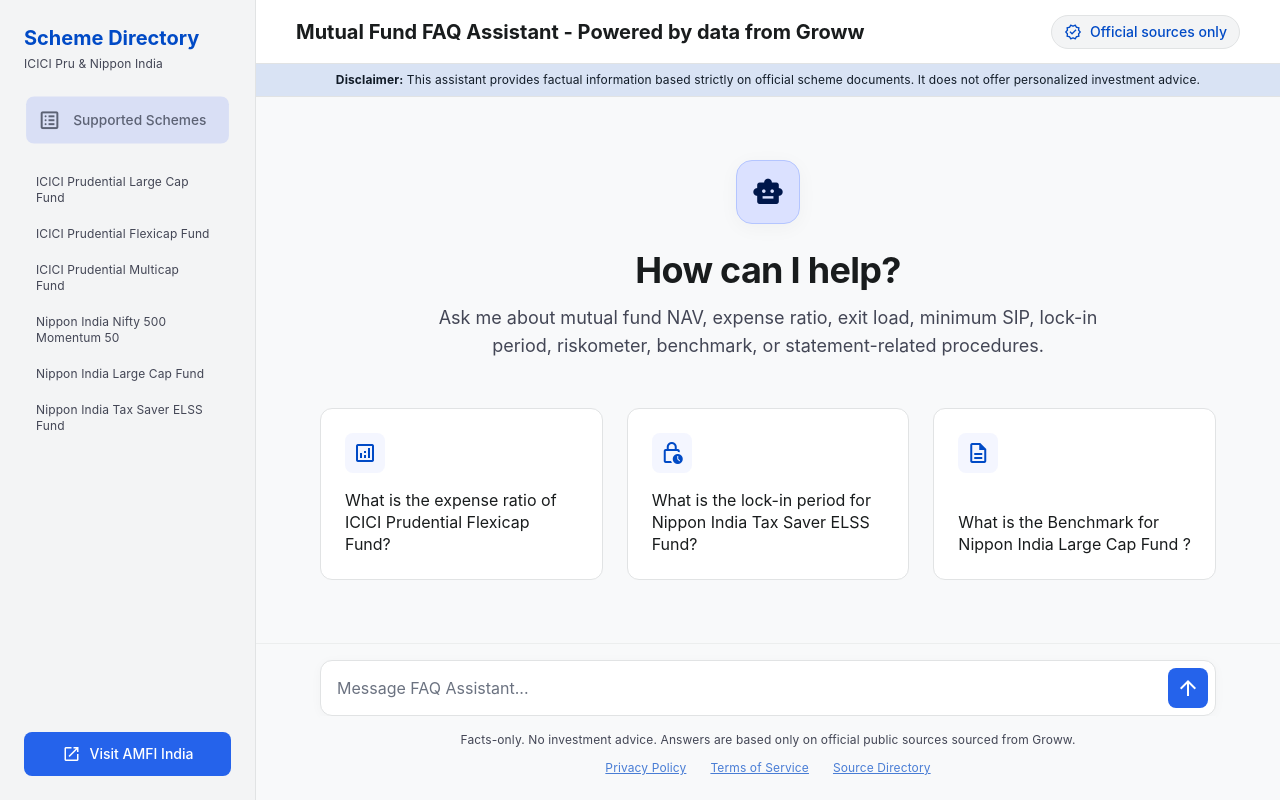
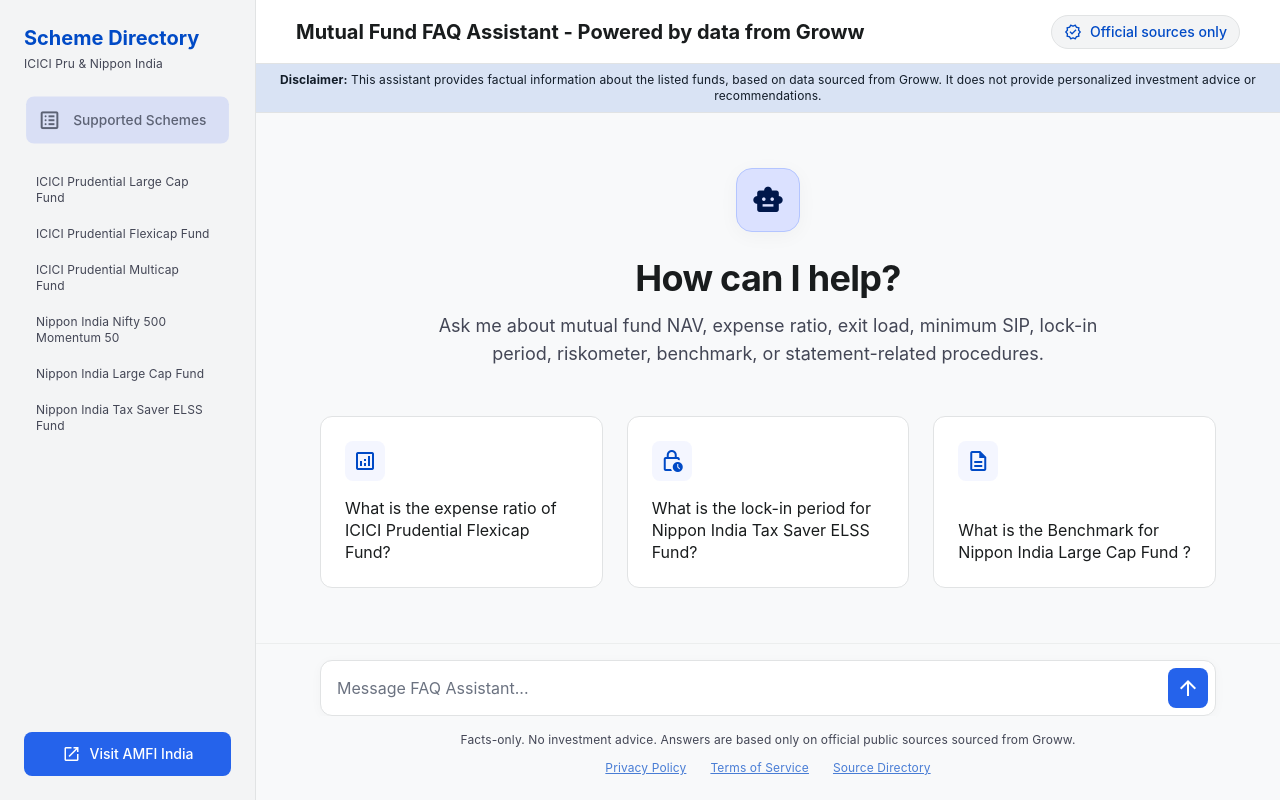
Before and after one commit to nikhil1102-ai/raq_mf_faq, a plain HTML site: page ui/index.html in a window 1280 px wide. Drawn offline with nearby package versions, Linux system fonts and the light colour scheme.

Commit message:
modified: Disclaimer message

```diff
--- a/ui/index.html
+++ b/ui/index.html
@@ -184,8 +184,9 @@
                 <!-- Disclaimer Banner -->
                 <div
                         class="w-full bg-tertiary-fixed text-on-tertiary-fixed text-caption-sm font-caption-sm py-2 px-container-padding-mobile text-center border-b border-surface-variant shrink-0">
-                        <span class="font-bold">Disclaimer:</span> This assistant provides factual information based
-                        strictly on official scheme documents. It does not offer personalized investment advice.
+                        <span class="font-bold">Disclaimer:</span> This assistant provides factual information about the
+                        listed funds, based on data sourced from Groww. It does not provide personalized investment
+                        advice or recommendations.
                 </div>
                 <!-- Scrollable Chat Canvas (Welcome State) -->
                 <div id="chat-canvas"
```
